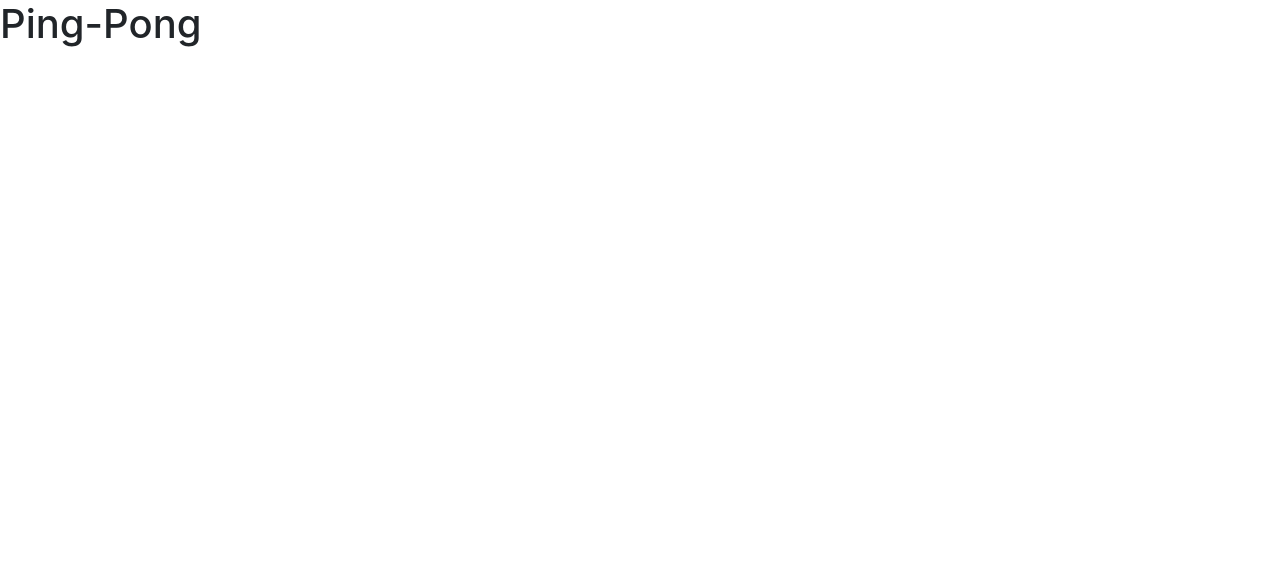
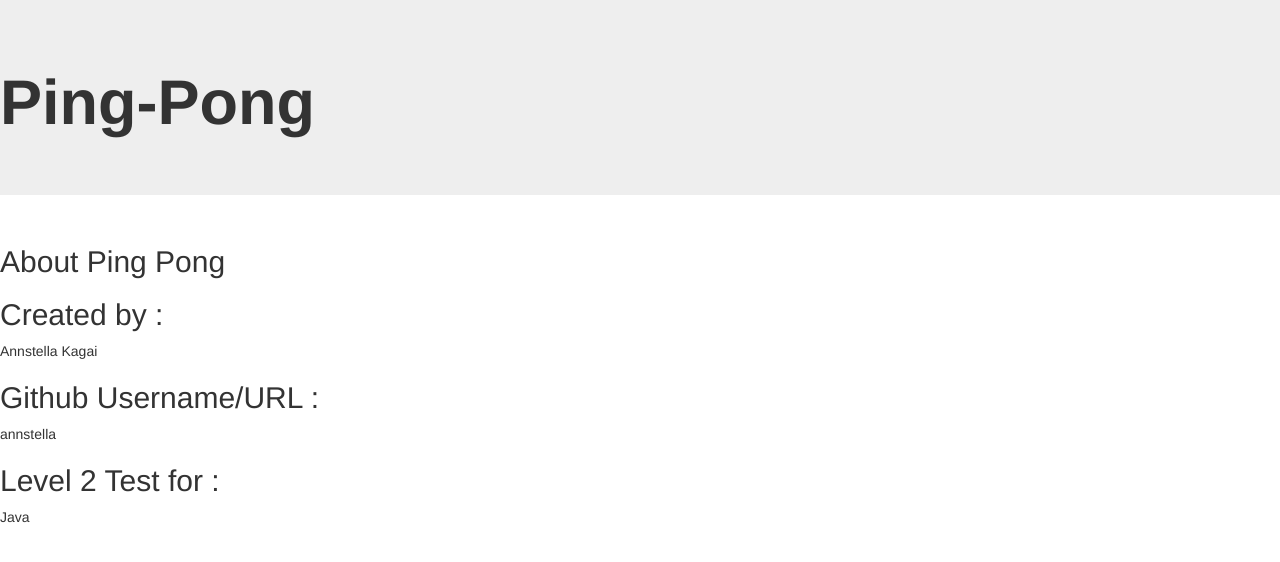
Before and after one commit to annstella/pingpong, a plain HTML site: page index.html in a window 1280 px wide. Drawn offline with nearby package versions, Linux system fonts and the light colour scheme.

Commit message:
add changes to page

```diff
--- a/index.html
+++ b/index.html
@@ -4,10 +4,25 @@
     <meta charset="utf-8">
     <link href= "css/styles.css" rel="stylesheet" type="text/css">
     <link href="css/bootstrap.css" rel="stylesheet" type="text/css">
+    <script   src="https://code.jquery.com/jquery-3.3.1.min.js"   integrity="sha256-FgpCb/KJQlLNfOu91ta32o/NMZxltwRo8QtmkMRdAu8="   crossorigin="anonymous"></script>
+    <script src="js/scripts.js"></script>
     <title>PingPong</title>
   </head>
   <body>
-    <h1>Ping-Pong</h1>
+    <div class="jumbotron">
+      <h1><strong>Ping-Pong</strong></h1>
+    </div>
+    <div class="row ping">
+      <div class="col-md-4 ping">
+        <h2>About Ping Pong</h2>
+        <h2>Created by :</h2>
+        <p>Annstella Kagai</p>
+        <h2>Github Username/URL :</h2>
+        <p2>annstella</p2>
+        <h2>Level 2 Test for :</h2>
+        <p3>Java</p3>
+      </div>
+    </div>
 
   </body>
 </html>
```
